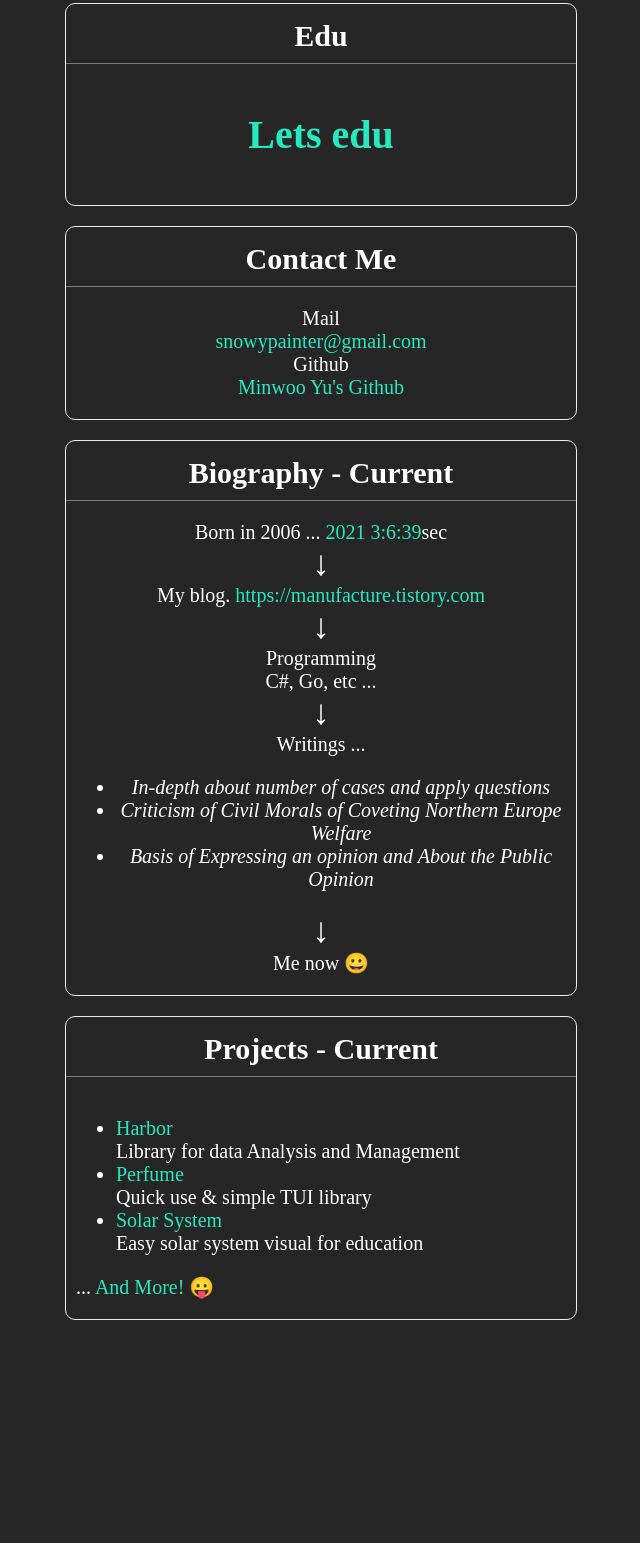
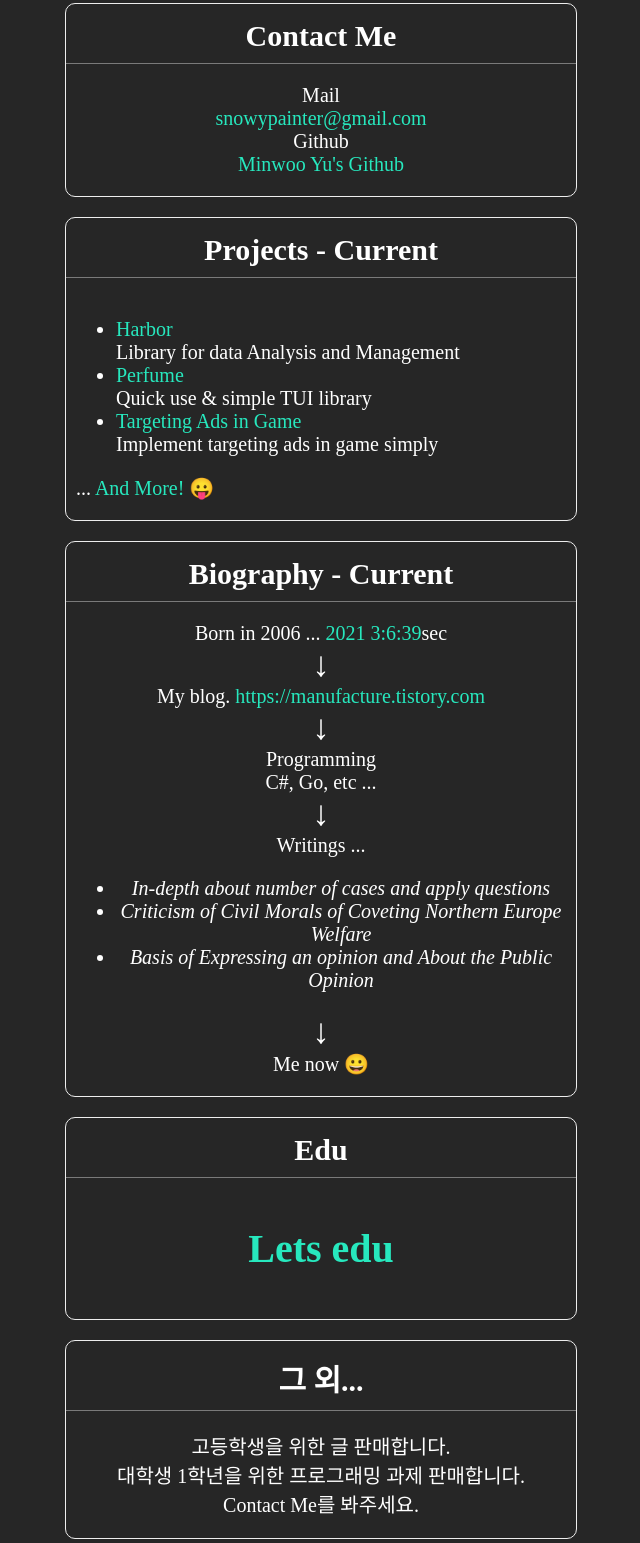
Before and after one commit to SnowyPainter/snowypainter.github.io, a plain HTML site: page index.html in a window 1280 px wide. Shown: the part 27-1570 px from the top of the page, without its empty margins (319-959 px from the left). Before the commit the page ends 1397 px from the top, so only its background shows below. Drawn offline with Linux system fonts and the light colour scheme.

Commit message:
Update index.html

```diff
--- a/index.html
+++ b/index.html
@@ -4,16 +4,10 @@
 <head>
     <meta charset="UTF-8">
     <meta name="viewport" content="width=device-width, initial-scale=1.0">
-    <title>민우의 서재</title>
+    <title>Minwoo Yu</title>
 </head>
 
 <body>
-    <div class="card">
-        <h1 class="title">Edu</h1>
-        <div class="body center">
-            <h1><a href="./edu/index.html">Lets edu</a></h1>
-        </div>
-    </div>
     <div class="card">
         <h1 class="title">Contact Me</h1>
         <div class="body center">
@@ -21,6 +15,27 @@
             <p><a href="snowypainter@gmail.com">snowypainter@gmail.com</a></p>
             <p>Github</p>
             <p><a href="https://github.com/SnowyPainter">Minwoo Yu's Github</a></p>
+        </div>
+    </div>
+
+    <div class="card">
+        <h1 class="title">Projects - Current</h1>
+        <div class="body">
+            <ul>
+                <li>
+                    <p><a href="https://github.com/SnowyPainter/Harbor">Harbor</a></p>
+                    <p>Library for data Analysis and Management</p>
+                </li>
+                <li>
+                    <p><a href="https://github.com/SnowyPainter/Perfume">Perfume</a></p>
+                    <p>Quick use & simple TUI library</p>
+                </li>
+                <li>
+                    <p><a href="https://github.com/SnowyPainter/Cyberpunk-Targeting-Ads">Targeting Ads in Game</a></p>
+                    <p>Implement targeting ads in game simply</p>
+                </li>
+            </ul>
+            <p>... <a href="https://github.com/SnowyPainter?tab=repositories">And More! 😛</a></p>
         </div>
     </div>
     <div class="card">
@@ -50,23 +65,17 @@
         </div>
     </div>
     <div class="card">
-        <h1 class="title">Projects - Current</h1>
-        <div class="body">
-            <ul>
-                <li>
-                    <p><a href="https://github.com/SnowyPainter/Harbor">Harbor</a></p>
-                    <p>Library for data Analysis and Management</p>
-                </li>
-                <li>
-                    <p><a href="https://github.com/SnowyPainter/Perfume">Perfume</a></p>
-                    <p>Quick use & simple TUI library</p>
-                </li>
-                <li>
-                    <p><a href="https://github.com/SnowyPainter/Solar-System">Solar System</a></p>
-                    <p>Easy solar system visual for education</p>
-                </li>
-            </ul>
-            <p>... <a href="https://github.com/SnowyPainter?tab=repositories">And More! 😛</a></p>
+        <h1 class="title">Edu</h1>
+        <div class="body center">
+            <h1><a href="./edu/index.html">Lets edu</a></h1>
+        </div>
+    </div>
+    <div class="card">
+        <h1 class="title">그 외...</h1>
+        <div class="body center">
+            <p>고등학생을 위한 글 판매합니다.</p>
+            <p>대학생 1학년을 위한 프로그래밍 과제 판매합니다.</p>
+            <p>Contact Me를 봐주세요.</p>
         </div>
     </div>
     <script>
```
